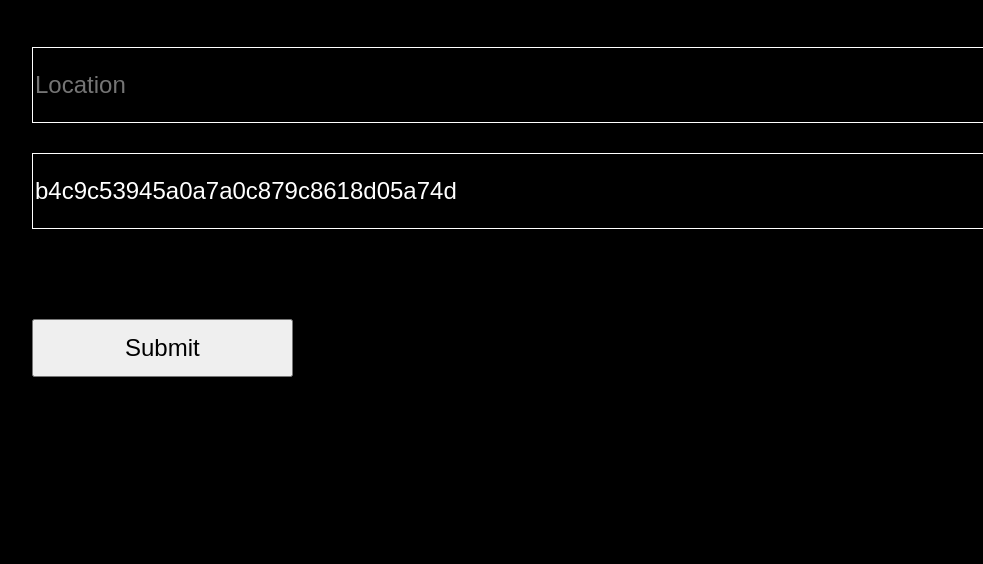
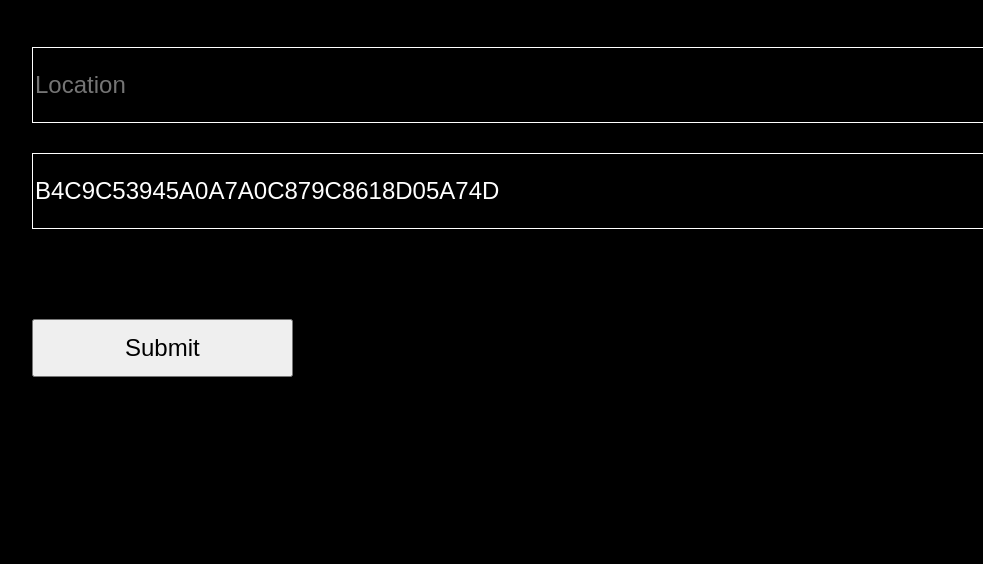
Before and after one commit to anukritigupta29/Weather-API, a plain HTML site: page index.html in a window 1280 px wide. Shown: the part 236-800 px from the top of the page, without its empty margins (143-1126 px from the left). Drawn offline with Linux system fonts and the light colour scheme.

Commit message:
Update index.html

```diff
--- a/index.html
+++ b/index.html
@@ -26,7 +26,7 @@
             </div>
 
                 <div class="field">
-                    <input type="" placeholder="Access Token" id="key" value="b4c9c53945a0a7a0c879c8618d05a74d">
+                    <input type="" placeholder="Access Token" id="key" value="B4C9C53945A0A7A0C879C8618D05A74D">
 
                 </div>
             </div>
```
